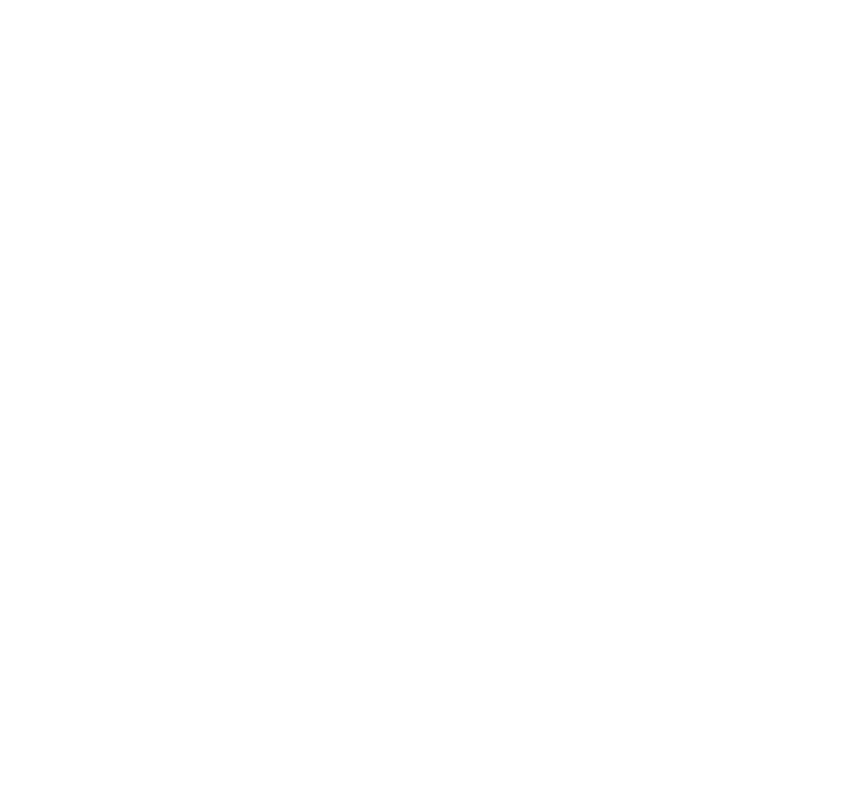
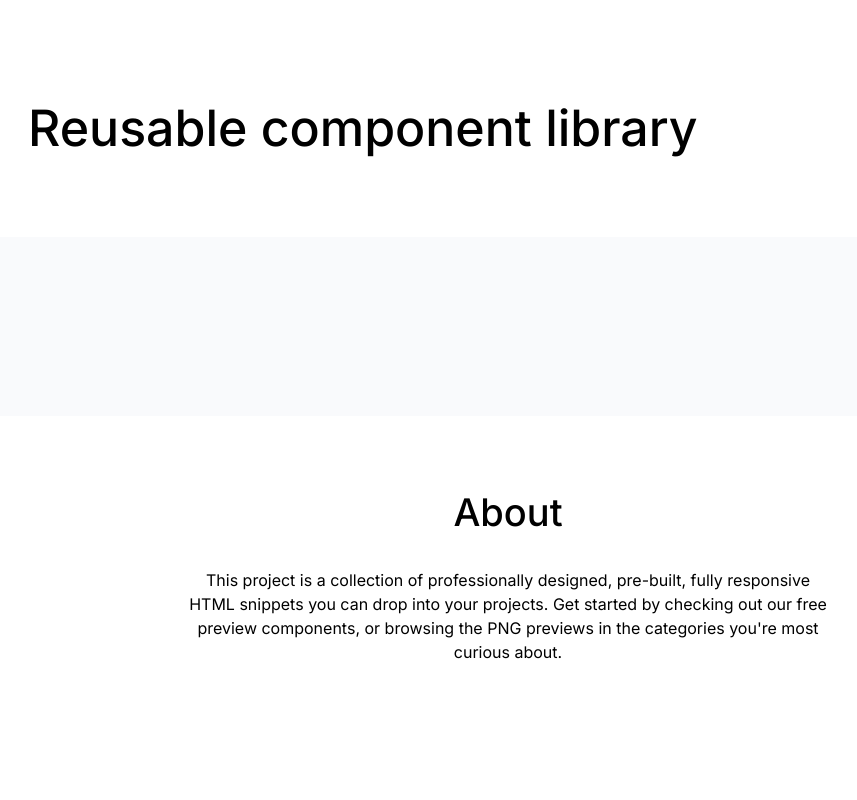
Before and after one commit to js-tasks-ru/htmlcss-20220120_vyacheslav-dyomin, a website: page index.html in a window 1280 px wide. Shown: the whole page, without its empty margins (132-989 px from the left). Drawn offline with Linux system fonts and the light colour scheme.

Commit message:
03-03 main page

```diff
--- a/assets/css/main.css
+++ b/assets/css/main.css
@@ -1,5 +1,18 @@
 @import 'normalize.css';
 @import '../fonts/fonts.css';
+@import '../../components/page/page.css';
+@import '../../components/header/header.css';
+@import '../../components/section/section.css';
+@import '../../components/footer/footer.css';
+@import '../../components/main-section/main-section.css';
+
+body, html {
+    height: 100%;
+}
+
+h1, h5, p {
+    margin: 0;
+}
 
 :root {
     --white: #ffffff;
@@ -15,6 +28,7 @@
     --grey-2: #DDE2E5;
     --grey-3: #ACB5BD;
     --grey-4: #495057;
+    --grey-5: #F9FAFC;
 
     --error: var(--red);
     --success: var(--blue);
--- a/assets/fonts/fonts.css
+++ b/assets/fonts/fonts.css
@@ -1 +1,2 @@
 @import url('https://fonts.googleapis.com/css2?family=Roboto:ital,wght@0,100;0,300;0,400;0,500;0,700;0,900;1,100;1,300;1,400;1,500;1,700;1,900&display=swap');
+@import url('https://fonts.googleapis.com/css2?family=Inter:wght@400;500&family=Roboto:wght@300;400&display=swap');
--- /dev/null
+++ b/components/footer/footer.css
@@ -0,0 +1,28 @@
+.footer {
+    width: 100%;
+    display: flex;
+    flex-direction: column;
+    align-items: center;
+    justify-content: flex-start;
+    box-sizing: border-box;
+    padding: 72px 0 136px;
+    background-color: var(--white);
+}
+
+.footer__title {
+    text-align: center;
+    font-family: 'Inter', sans-serif;
+    font-weight: 500;
+    font-size: 38px;
+    line-height: 48px;
+}
+
+.footer__content {
+    max-width: 640px;
+    text-align: center;
+    font-family: 'Inter', sans-serif;
+    font-weight: 400;
+    font-size: 16px;
+    line-height: 24px;
+    margin-top: 32px;
+}
--- /dev/null
+++ b/components/header/header.css
@@ -0,0 +1,13 @@
+.header {
+    width: 100%;
+    box-sizing: border-box;
+    padding: 96px 0 77px;
+    background-color: var(--white);
+}
+
+.header__title {
+    font-family: 'Inter', sans-serif;
+    font-weight: 500;
+    font-size: 50px;
+    line-height: 64px;
+}
--- /dev/null
+++ b/components/main-section/main-section.css
@@ -0,0 +1,4 @@
+.main__section {
+    width: 100%;
+    flex: 1;
+}
--- /dev/null
+++ b/components/page/page.css
@@ -0,0 +1,8 @@
+.page {
+    display: flex;
+    flex-direction: column;
+    align-items: center;
+    justify-content: flex-start;
+    background-color: var(--grey-5);
+    height: 100%;
+}
--- /dev/null
+++ b/components/section/section.css
@@ -0,0 +1,4 @@
+.section {
+    box-sizing: border-box;
+    padding: 0 160px;
+}
--- a/index.html
+++ b/index.html
@@ -5,6 +5,22 @@
         <link rel="stylesheet" href="./assets/css/main.css">
     </head>
     <body>
-
+        <div class="page">
+            <header class="header">
+                <section class="section">
+                    <h1 class="header__title">Reusable component library</h1>
+                </section>
+            </header>
+            <main class="main__section">
+                <section class="section"></section>
+            </main>
+            <footer class="footer">
+                <h5 class="footer__title">About</h5>
+                <p class="footer__content">This project is a collection of professionally designed,
+                    pre-built, fully responsive HTML snippets you can drop into your projects.
+                    Get started by checking out our free preview components, or browsing the PNG previews in the
+                    categories you're most curious about.</p>
+            </footer>
+        </div>
     </body>
 </html>
```
Also changed, not shown: components/README.md (deleted).
